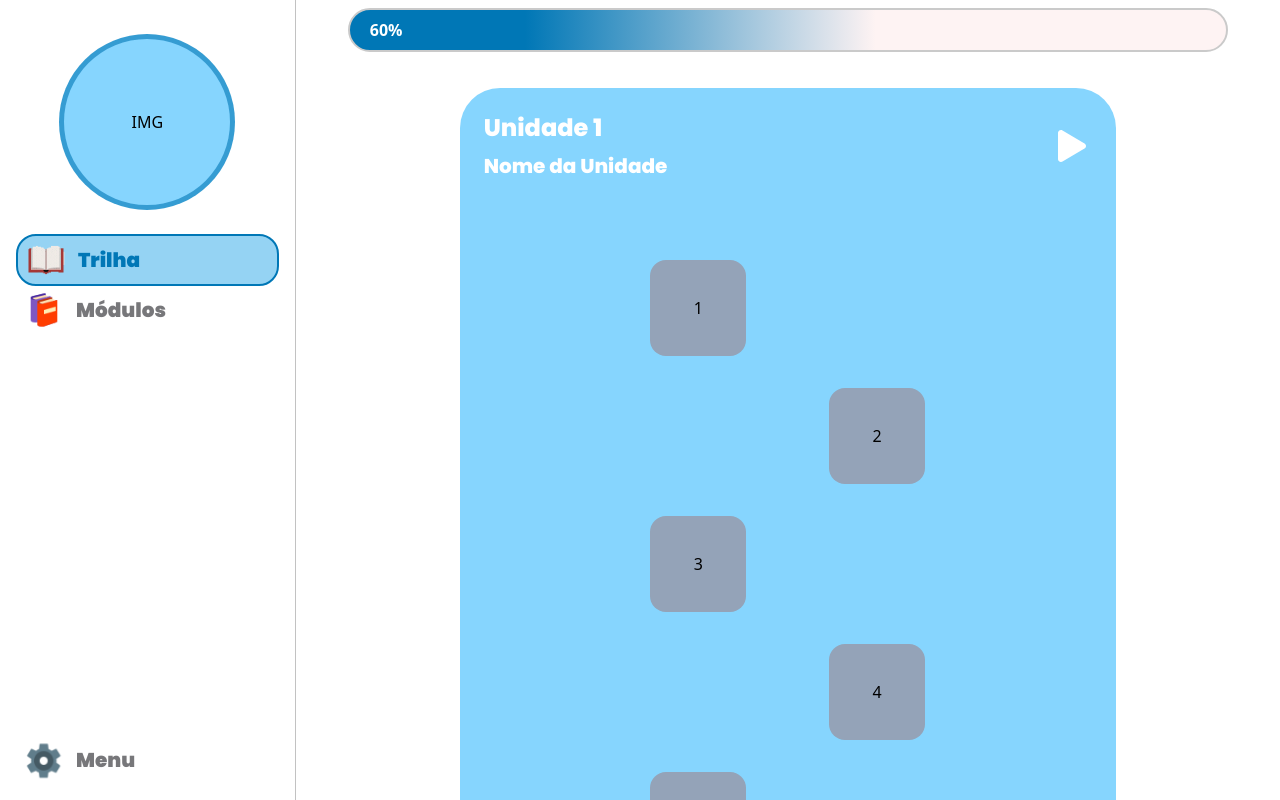
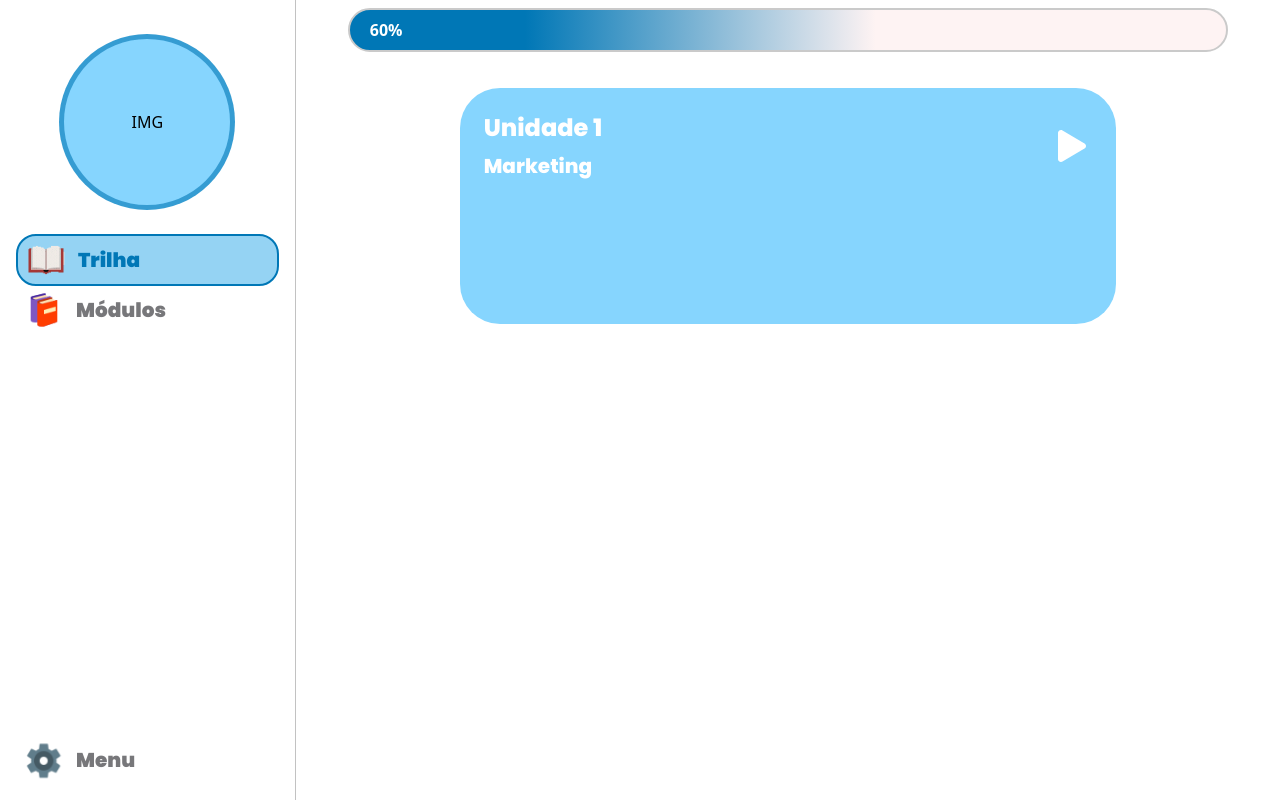
Before and after one commit to mariadxavier/roadmap-administracao, a React (Vite) app: page /principal in a window 1280 px wide. Built offline with nearby package versions, Linux system fonts and the light colour scheme; a web font is replaced by a local one.

Commit message:
fix: conflits

```diff
--- a/src/pages/Principal.tsx
+++ b/src/pages/Principal.tsx
@@ -6,8 +6,12 @@ import { Unit } from "../components/Unit";
 import { UnitButton } from "../components/UnitButton";
 
 export function Principal() {
+  // Teste de retorno do backend
+  const temas: {nome: string}[]= [
+    {nome: "Matéria 1",},{nome: "Matéria 2"},{nome: "Matéria 3"},{nome: "Matéria 1",},{nome: "Matéria 2"},{nome: "Matéria 3"},{nome: "Matéria 2"},{nome: "Matéria 3"},{nome: "Matéria 2"},{nome: "Matéria 3"}]
+
     return (
-        <div className="flex">
+      <div className="flex">
             <AsideMenu whosActive="openBook" />
             <div className="w-screen flex flex-col h-dvh">
                 <main className="overflow-scroll">
@@ -21,29 +25,10 @@ export function Principal() {
                         </div>
                     </header>
                     <section className="h-full w-full flex flex-col items-center lg:mt-10">
-                        <Unit
-                            children={[<UnitButton howMany={5} />]}
-                            numero="1"
-                            nome="Nome da Unidade"
-                        />
-                        <Unit
-                            children={[<UnitButton howMany={5} />]}
-                            closed
-                            numero="1"
-                            nome="Nome da Unidade"
-                        />
-                        <Unit
-                            children={[<UnitButton howMany={5} />]}
-                            closed
-                            numero="1"
-                            nome="Nome da Unidade"
-                        />
-                        <Unit
-                            children={[<UnitButton howMany={5} />]}
-                            closed
-                            numero="1"
-                            nome="Nome da Unidade"
-                        />
+                          <Unit numero="1" nome="Marketing">
+                            {temas.map((item, index) => <UnitButton key={index} index={index} arrayLength={temas.length}/>)}
+                          </Unit>
+
                     </section>
                 </main>
                 <FooterMenu whosActive="openBook" />
```
